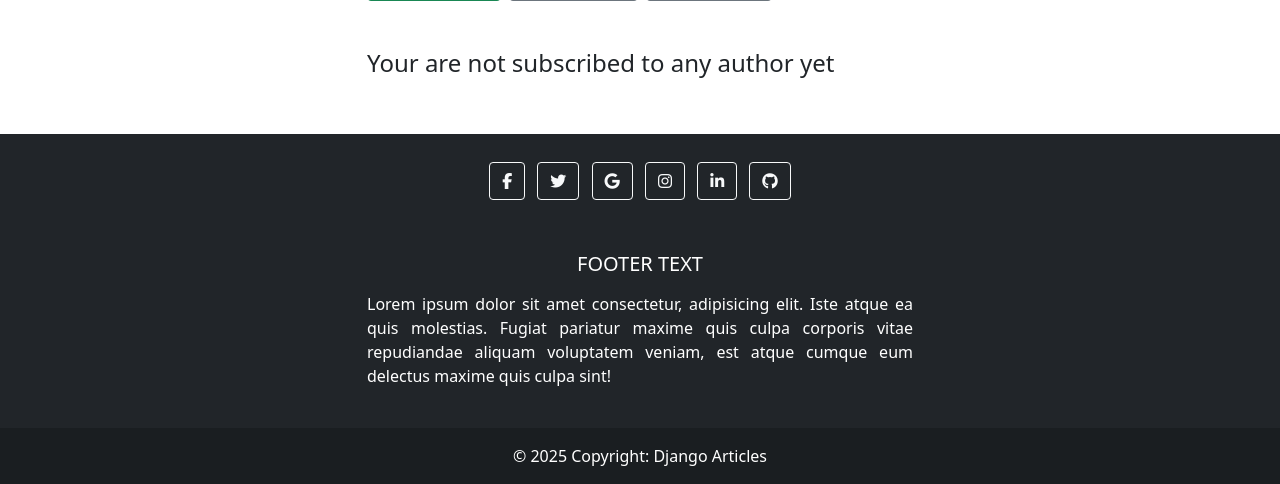
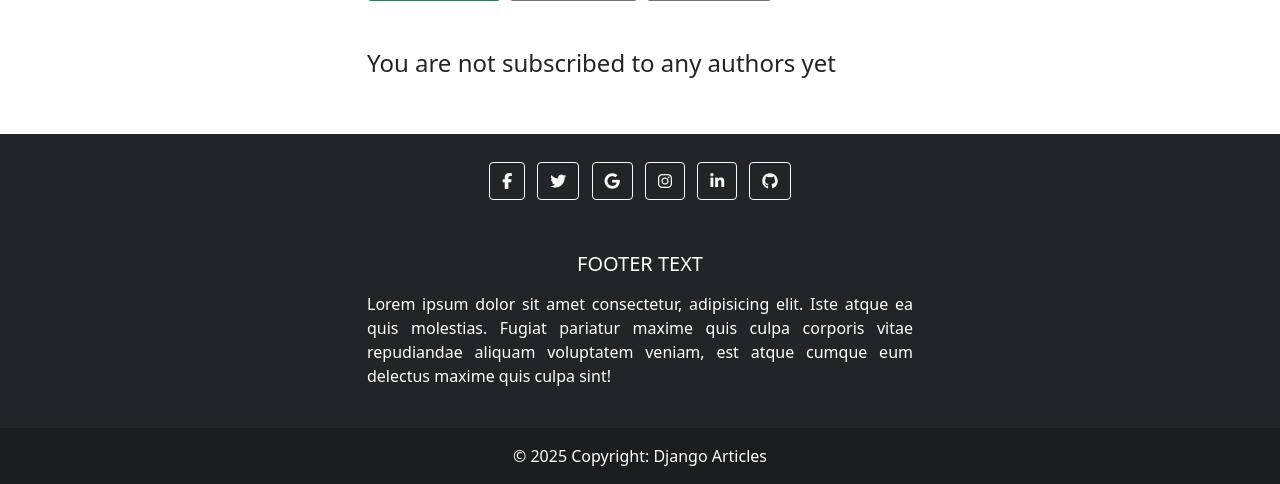
Before and after one commit to nsorokopud/django_articles, a Django app: template apps/users/templates/users/profile.html in a window 1280 px wide. Shown: the part 830-1314 px from the top of the page. Run offline with Django 5.2, Linux system fonts and the light colour scheme; the template is opened without the code that fills it: values that come from a table or form of the project are taken from there, others are empty; parts of the project's set-up code (start-up, migrations or seed data) failed here and were passed over; some libraries are stand-ins or nearby versions.

Commit message:
Fix typo in user profile page template

```diff
--- a/apps/users/templates/users/profile.html
+++ b/apps/users/templates/users/profile.html
@@ -53,7 +53,7 @@
         {% endfor %}
       </ul>
     {% else %}
-      <h4>Your are not subscribed to any author yet</h4>
+      <h4>You are not subscribed to any authors yet</h4>
     {% endif %}
   </div>
 {% endblock form-after %}
```
